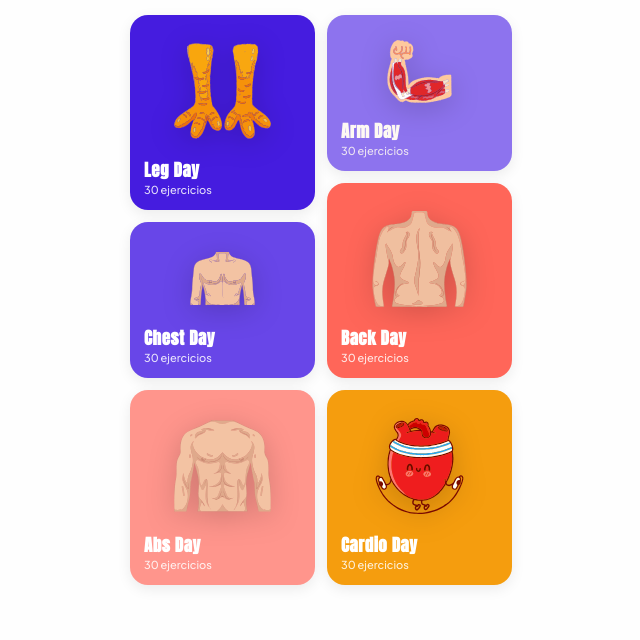
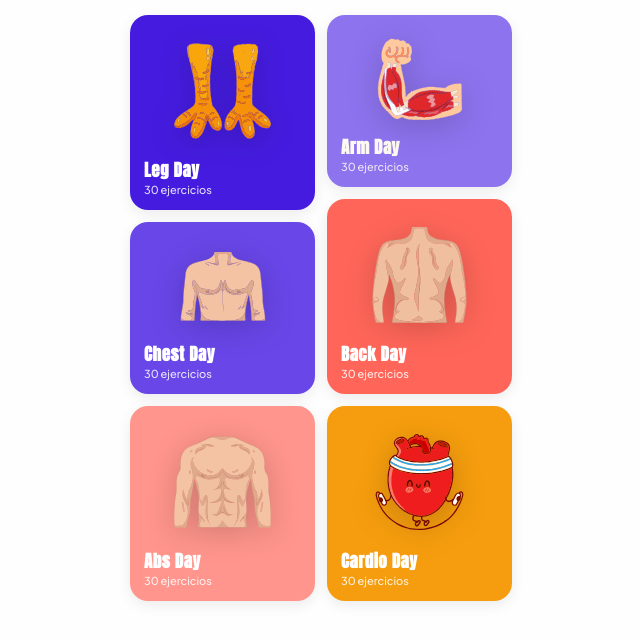
Before and after one commit to itxmayuu/MIYU, a plain HTML site: page index.html in a window 1280 px wide. Both pictures are taken after a click on the button "GET STARTED". Shown: the part 154-794 px from the top of the page, without its empty margins (319-959 px from the left). Drawn offline with Linux system fonts and the light colour scheme.

Commit message:
Aumentar tamano de ilustraciones en Arm Day y Chest Day

```diff
--- a/index.html
+++ b/index.html
@@ -18,7 +18,7 @@
   <link rel="preconnect" href="https://fonts.gstatic.com" crossorigin>
   <link href="https://fonts.googleapis.com/css2?family=Anton&family=Antonio:wght@300;600;700&family=Plus+Jakarta+Sans:wght@400;500;600;700&display=swap" rel="stylesheet">
 
-  <link rel="stylesheet" href="styles.css?v=9">
+  <link rel="stylesheet" href="styles.css?v=10">
 </head>
 <body>
 
--- a/styles.css
+++ b/styles.css
@@ -341,13 +341,13 @@ body {
 
 .card-arm {
   background-color: var(--card-arm);
-  height: 156px;
+  height: 172px;
   color: #fef9f3;
 }
 
 .card-chest {
   background-color: var(--card-chest);
-  height: 156px;
+  height: 172px;
 }
 
 .card-back {
@@ -396,11 +396,18 @@ body {
 
 .card-arm .card-art-img,
 .card-chest .card-art-img {
-  max-height: 108px;
+  max-height: 132px;
+  max-width: 98%;
+  transform: scale(1.08); /* Aumenta notablemente el tamaño de Arm y Chest */
 }
 
 .workout-card:active .card-art-img {
   transform: scale(1.08);
+}
+
+.card-arm:active .card-art-img,
+.card-chest:active .card-art-img {
+  transform: scale(1.15);
 }
 
 .card-footer {
```
